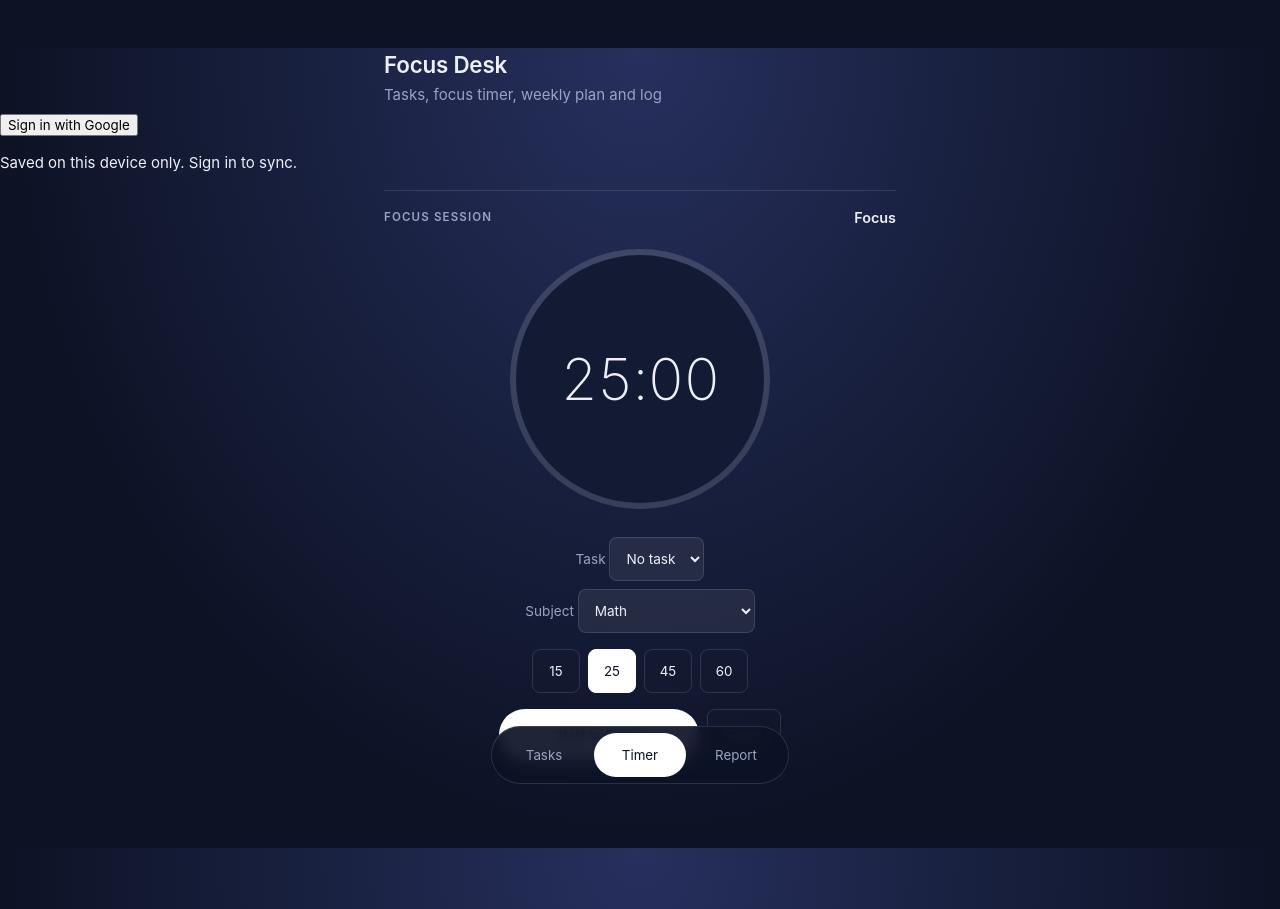
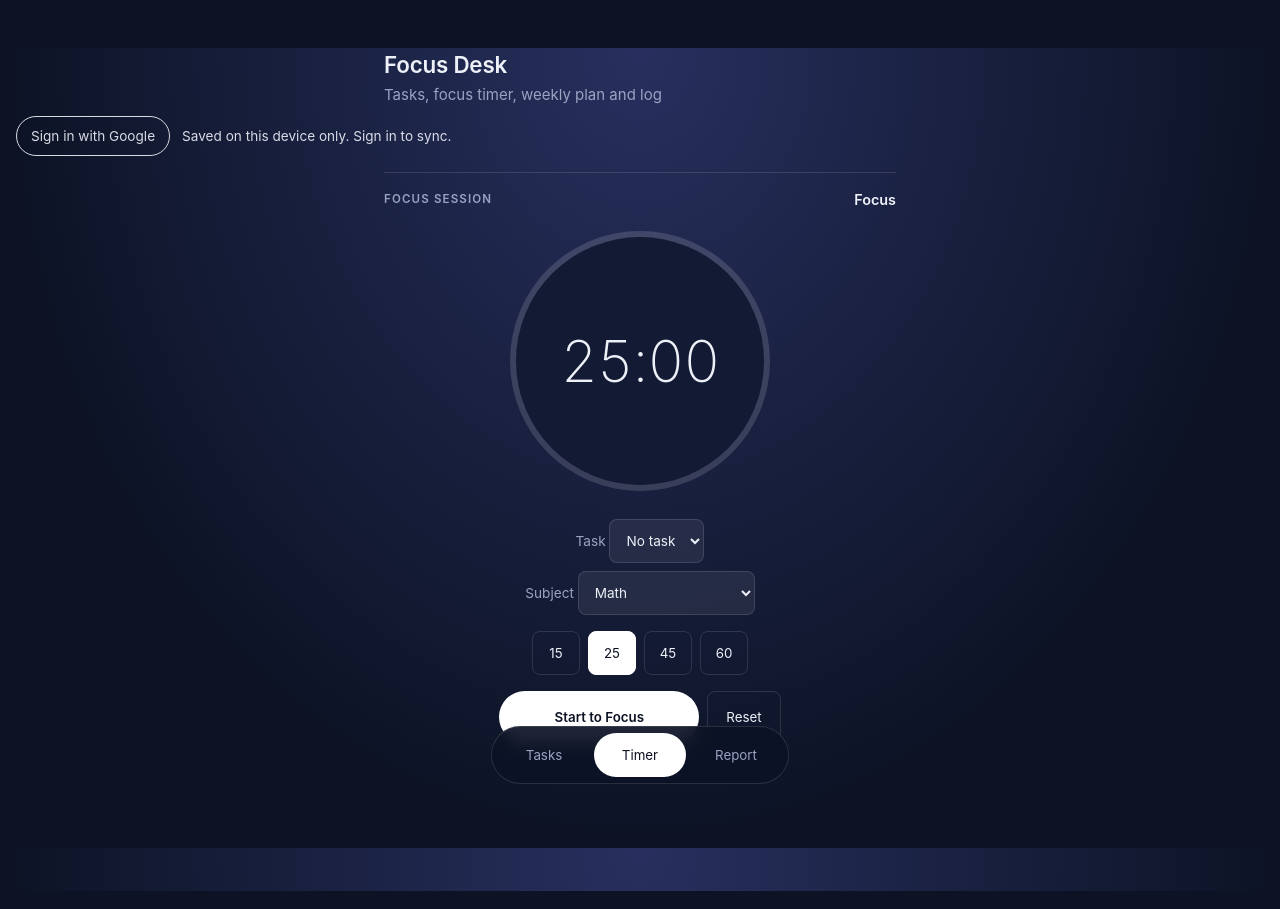
Before and after one commit to abdalhadymahmoud9-crypto/study-planner, a website with bundled scripts: page index.html in a window 1280 px wide. Built offline with nearby package versions, Linux system fonts and the light colour scheme.

Commit message:
Add syncbar styles for layout and button design

```diff
--- a/style.css
+++ b/style.css
@@ -90,3 +90,5 @@ select option{background:#1c2447;color:#fff}
 .col small,.meta,.recent li span,.tasklist small,.subs em{color:var(--mute)}
 .subs i{background:rgba(255,255,255,.12)}
 .recent li,.tasklist li{border-color:var(--line)}
+
+.syncbar{display:flex;flex-wrap:wrap;align-items:center;gap:8px 12px;margin:10px 16px;font-size:.85rem;opacity:.9}.syncbar p{margin:0}.auth button{font:inherit;padding:8px 14px;min-height:40px;border-radius:999px;border:1px solid currentColor;background:transparent;color:inherit;cursor:pointer}.auth .who{margin-right:8px}
```
